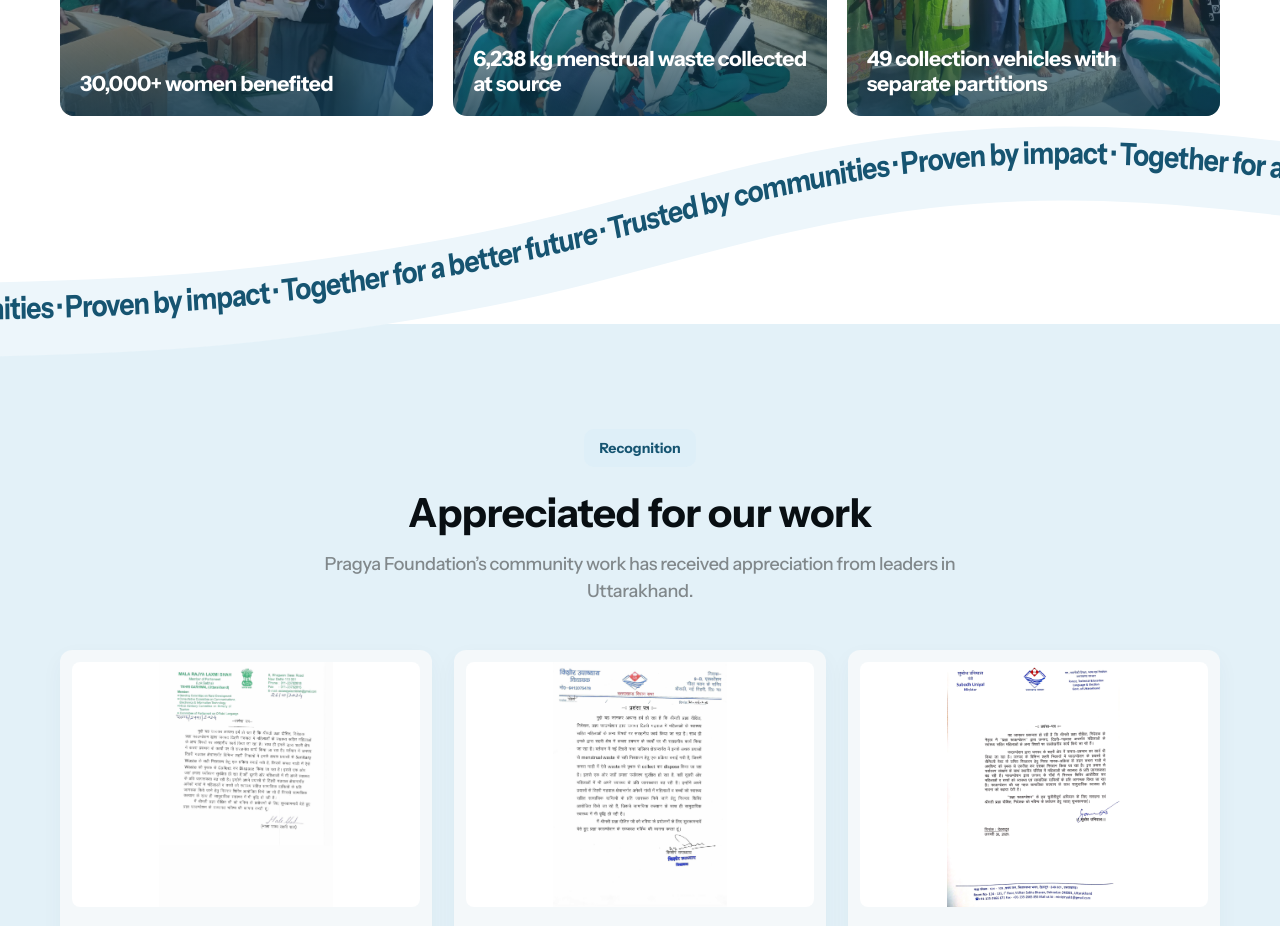
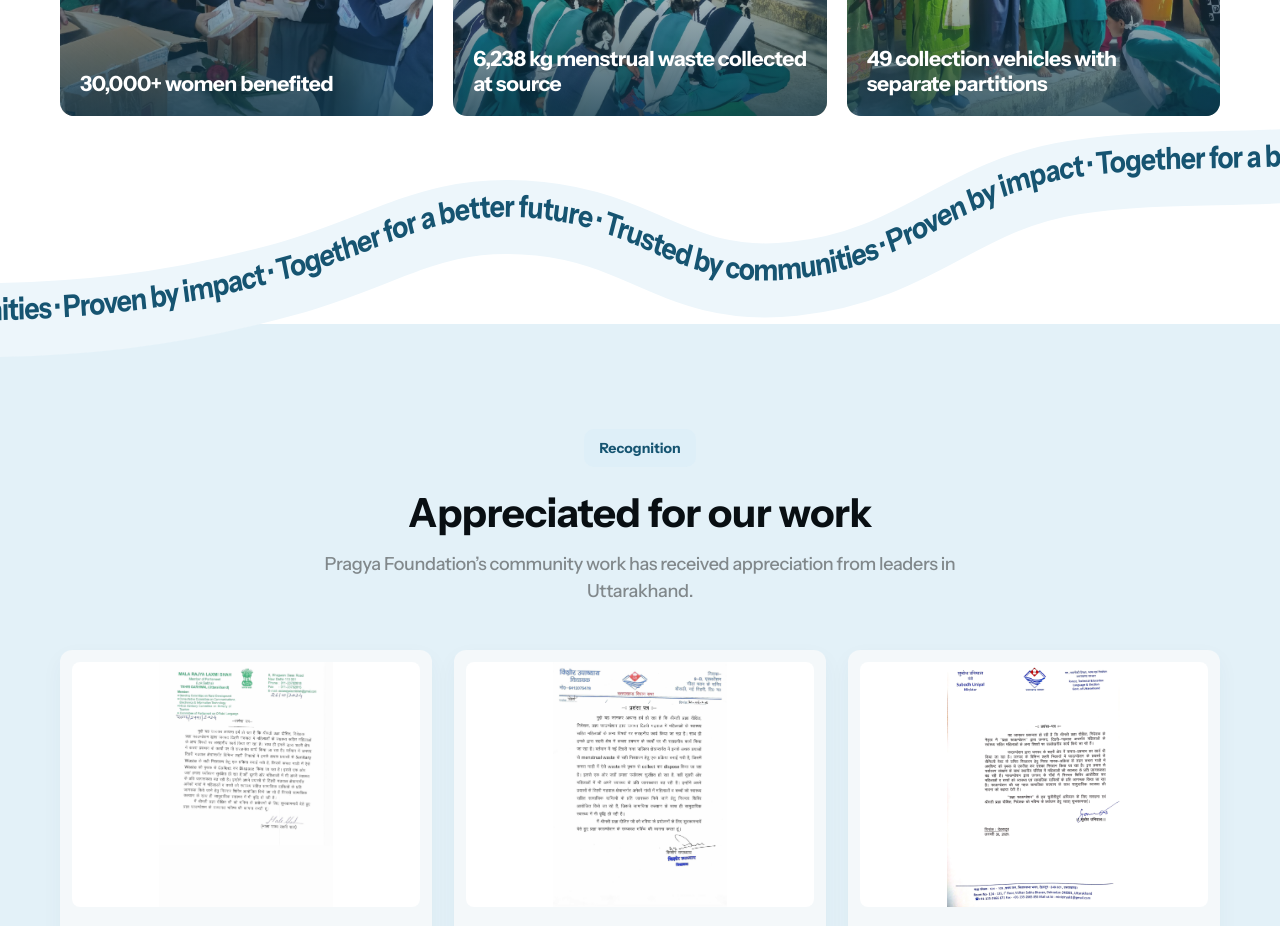
Before and after one commit to VishalVab01/pragya-foundation, a React (Vite) app: page / in a window 1280 px wide. Shown: the part 5160-6086 px from the top of the page. Built offline with nearby package versions, Linux system fonts and the light colour scheme; a web font is replaced by a local one.

Commit message:
Add a more wavy impact ribbon curve

```diff
--- a/src/HomePage.tsx
+++ b/src/HomePage.tsx
@@ -190,13 +190,13 @@ export default function HomePage() {
       <header className="ah-section-heading"><div><span className="ah-badge">Our Impact</span><h2>Changes We Proudly Made</h2></div><p>Progress built through local partnerships, practical solutions, and the commitment of communities.</p></header>
       <div className="ah-impact-grid">{impacts.map((item) => <article key={item.title}><img src={item.image} alt="Pragya Foundation community program"/><span><ArrowUpRight size={17}/></span><h3>{item.title}</h3></article>)}</div>
       <svg className="ah-impact-ribbon ah-impact-ribbon-desktop" viewBox="0 0 1920 240" preserveAspectRatio="none" aria-hidden="true">
-        <defs><path id="pragya-impact-wave-desktop" d="M -150 230 C 250 230 440 210 690 172 C 940 134 1120 68 1390 42 C 1620 20 1800 38 2070 66"/></defs>
-        <path className="ah-wave-band" d="M -150 230 C 250 230 440 210 690 172 C 940 134 1120 68 1390 42 C 1620 20 1800 38 2070 66"/>
+        <defs><path id="pragya-impact-wave-desktop" d="M -150 230 C 120 235 270 215 430 178 C 590 140 650 88 810 102 C 970 116 1020 193 1190 178 C 1375 162 1440 72 1610 50 C 1780 28 1920 50 2070 18"/></defs>
+        <path className="ah-wave-band" d="M -150 230 C 120 235 270 215 430 178 C 590 140 650 88 810 102 C 970 116 1020 193 1190 178 C 1375 162 1440 72 1610 50 C 1780 28 1920 50 2070 18"/>
         <text className="ah-wave-text"><textPath ref={(node) => { if (node) ribbonTextRefs.current[2] = node; }} href="#pragya-impact-wave-desktop" startOffset="20%">{impactRibbonText}</textPath></text>
       </svg>
       <svg className="ah-impact-ribbon ah-impact-ribbon-mobile" viewBox="0 0 430 210" preserveAspectRatio="none" aria-hidden="true">
-        <defs><path id="pragya-impact-wave-mobile" d="M -65 200 C 90 200 145 183 205 145 C 270 105 335 45 490 38"/></defs>
-        <path className="ah-wave-band" d="M -65 200 C 90 200 145 183 205 145 C 270 105 335 45 490 38"/>
+        <defs><path id="pragya-impact-wave-mobile" d="M -65 200 C 20 205 65 188 115 155 C 165 122 184 83 230 92 C 275 100 284 160 330 145 C 372 130 405 55 490 20"/></defs>
+        <path className="ah-wave-band" d="M -65 200 C 20 205 65 188 115 155 C 165 122 184 83 230 92 C 275 100 284 160 330 145 C 372 130 405 55 490 20"/>
         <text className="ah-wave-text"><textPath ref={(node) => { if (node) ribbonTextRefs.current[3] = node; }} href="#pragya-impact-wave-mobile" startOffset="20%">{impactRibbonText}</textPath></text>
       </svg>
     </section>
```
